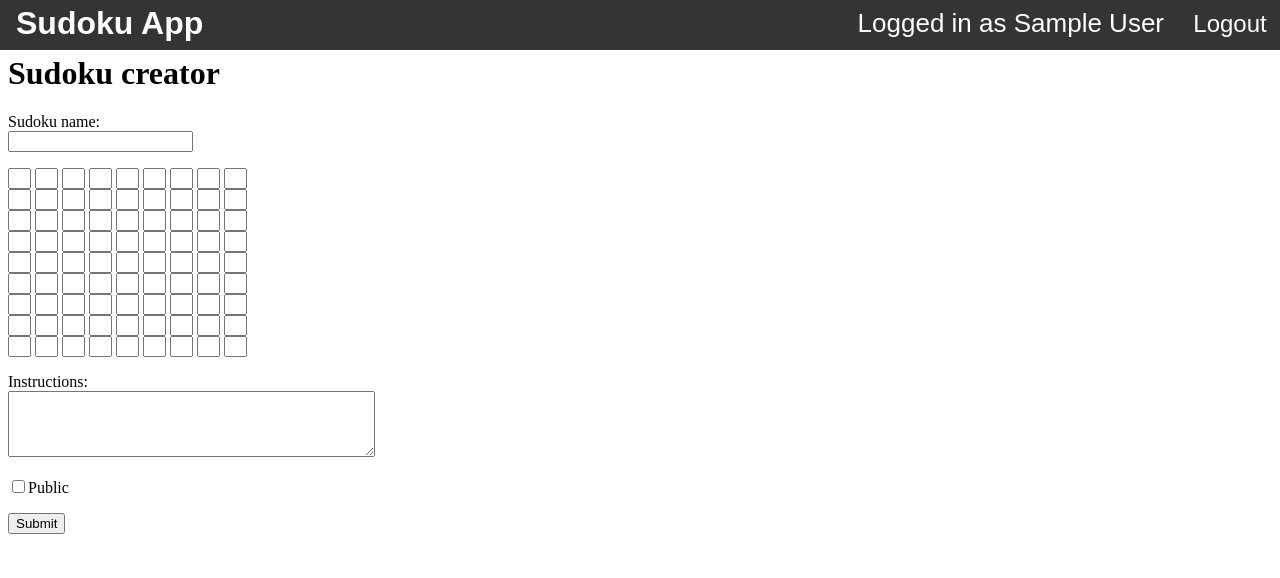
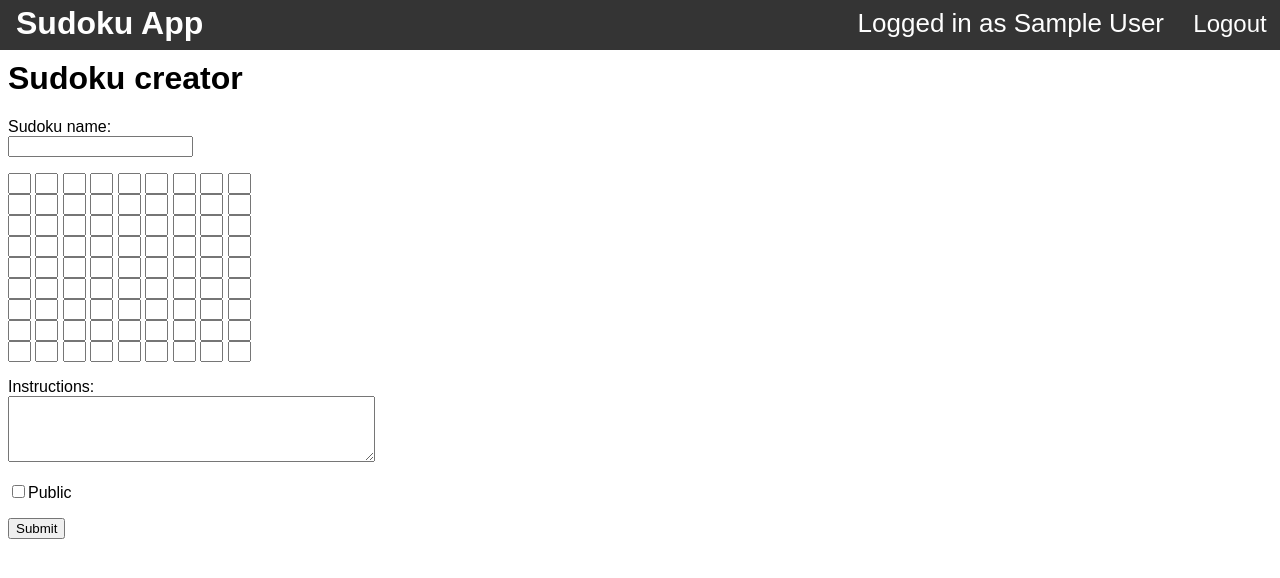
Before and after one commit to Valokoodari/sudoku-app, a Flask app: page /create in a window 1280 px wide. Shown: the top 578 px of the page. Run offline with Flask 2, Linux system fonts and the light colour scheme; the visitor is signed in with stand-in values (Sample User, id 1).

Commit message:
More consistent page style.

```diff
--- a/application/static/css/create.css
+++ /dev/null
@@ -1,3 +0,0 @@
-#creator {
-    margin-top: 55px;
-}
--- /dev/null
+++ b/application/static/css/style.css
@@ -0,0 +1,7 @@
+html {
+    font: 16px Arial, sans-serif;
+}
+
+.content {
+    margin-top: 60px;
+}
--- a/application/static/css/sudoku.css
+++ b/application/static/css/sudoku.css
@@ -1,8 +1,3 @@
-.content {
-    margin-top: 60px;
-    font: 16px Arial, sans-serif;
-}
-
 .sudoku-grid {
     display: flex;
     flex-direction: column;
--- a/application/templates/create.html
+++ b/application/templates/create.html
@@ -1,6 +1,7 @@
 {% extends "layout.html" %}
 {% block content %}
-    <link rel="stylesheet" href="{{ url_for('static', filename='css/create.css') }}">
+<link rel="stylesheet" href="{{ url_for('static', filename='css/create.css') }}">
+<div class="content">
     <div id="creator">
         <h1>Sudoku creator</h1>
         <form action="/new" method="POST">
@@ -18,4 +19,5 @@
             <input type="submit" value="Submit">
         </form>
     </div>
+</div>
 {% endblock %}
--- a/application/templates/error.html
+++ b/application/templates/error.html
@@ -1,6 +1,6 @@
 {% extends "layout.html" %}
 {% block content %}
-<div id=content" style="margin-top: 55px">
-    <p style="font-size: 16px">{{ error }}</p>
+<div class="content">
+    <p style="color: red">{{ error }}</p>
 </div>
 {% endblock %}
--- a/application/templates/index.html
+++ b/application/templates/index.html
@@ -1,4 +1,6 @@
 {% extends "layout.html" %}
 {% block content %}
-<div id=content" style="margin-top: 55px"><a href="/create">Create a new sudoku</a></div>
+<div class="content">
+    <a href="/create">Create a new sudoku</a>
+</div>
 {% endblock %}
--- a/application/templates/layout.html
+++ b/application/templates/layout.html
@@ -2,6 +2,7 @@
 <html>
     <head>
         <title>Sudoku App</title>
+        <link rel="stylesheet" href="{{ url_for('static', filename='css/style.css') }}"
     </head>
     <body>
         {% include "navbar.html" %}
```
